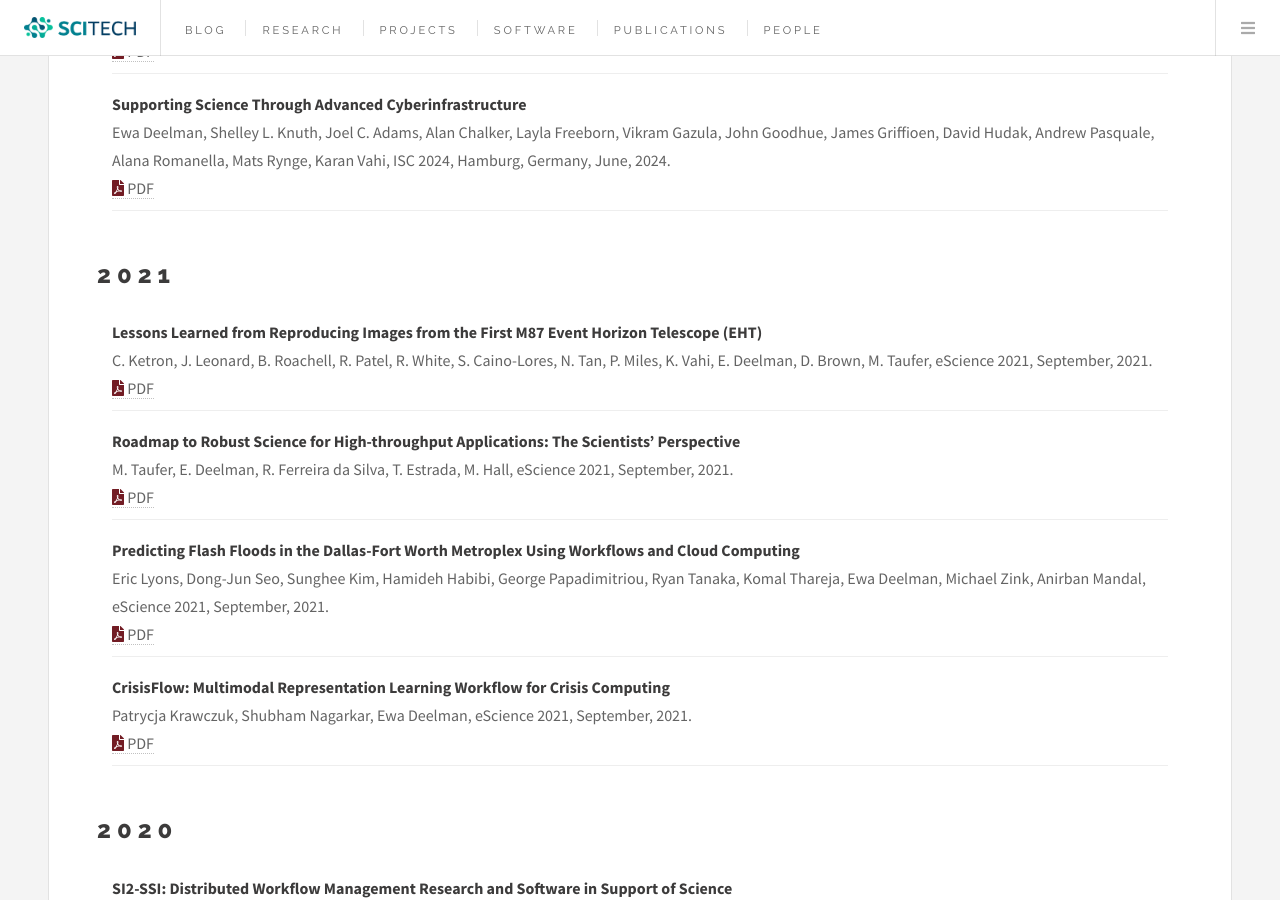
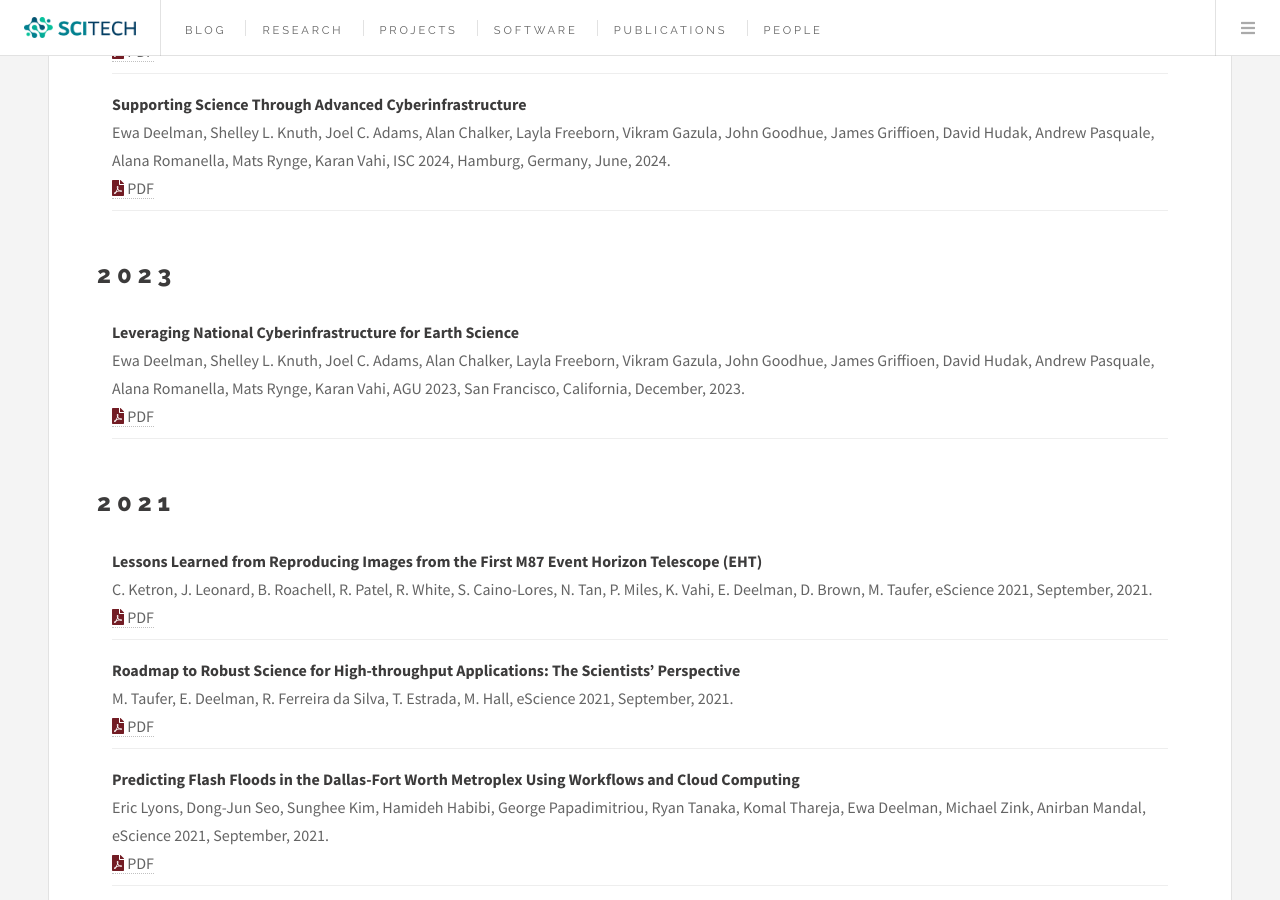
Before and after one commit to scitech-isi/scitech-isi.github.io, a Jekyll site: the page built from _publications/posters.html, in a window 1280 px wide and 900 px high, scrolled down 983 px. Built offline with Jekyll 4.4.1, drawn with Linux system fonts in a browser that asks for light colours.

Commit message:
added agu23 match poster

```diff
--- a/_data/posters.yml
+++ b/_data/posters.yml
@@ -18,6 +18,13 @@
   month: June
   year: 2024
   file: isc24-match-poster.pdf
+
+- title: "Leveraging National Cyberinfrastructure for Earth Science"
+  author: Ewa Deelman, Shelley L. Knuth, Joel C. Adams, Alan Chalker, Layla Freeborn, Vikram Gazula, John Goodhue, James Griffioen, David Hudak, Andrew Pasquale, Alana Romanella, Mats Rynge, Karan Vahi
+  description: AGU 2023, San Francisco, California
+  month: December
+  year: 2023
+  file: agu23-match-poster.pdf
 
 - title: "Lessons Learned from Reproducing Images from the First M87 Event Horizon Telescope (EHT)"
   author: C. Ketron, J. Leonard, B. Roachell, R. Patel, R. White, S. Caino-Lores, N. Tan, P. Miles, K. Vahi, E. Deelman, D. Brown, M. Taufer
```
Also changed, not shown: 2 other files.
